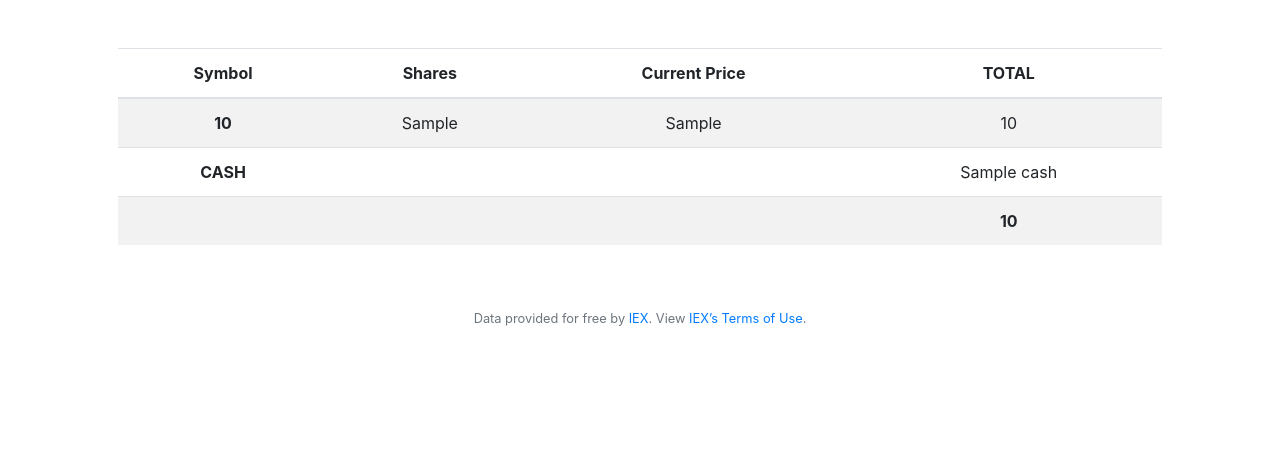
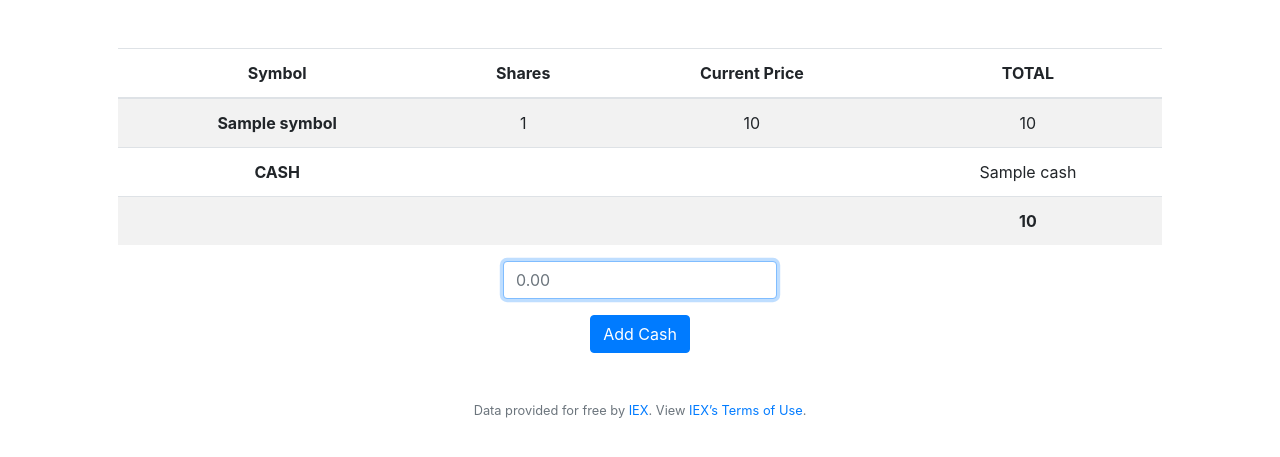
Before and after one commit to NHopewell/Harvard-CS50, a Flask app: template week_8_Web_Programming/Finance/templates/index.html in a window 1280 px wide. Shown: the part 76-533 px from the top of the page. Run offline with Flask 2, Linux system fonts and the light colour scheme; the template is opened without the code that fills it: most values are stand-ins (such as "Sample title", 1, 10 or a date in 2020); some libraries are stand-ins or nearby versions.

Commit message:
final index

```diff
--- a/week_8_Web_Programming/Finance/templates/index.html
+++ b/week_8_Web_Programming/Finance/templates/index.html
@@ -15,12 +15,12 @@
         </tr>
       </thead>
       <tbody>
-          {% for row in stock_counts %}
+          {% for row in stocks %}
             <tr>
-              <th scope="row">{{ row["stock_symbol"] }}</th>
-              <td>{{ row["SUM(num_shares)"] }}</td>
-              <td>{{ row["Current Price"] }}</td>
-              <td>{{ row["TOTAL"] }}</td>
+              <th scope="row">{{ row["symbol"] }}</th>
+              <td>{{ row["num_shares"] }}</td>
+              <td>{{ row["current_price"] }}</td>
+              <td>{{ row["total"] }}</td>
             </tr>
           {% endfor %}
             <tr>
@@ -37,4 +37,10 @@
             </tr>
       </tbody>
     </table>
+    <form action="/" method="post">
+        <div class="form-group">
+            <input autocomplete="off" autofocus class="form-control" name="addCash" placeholder="0.00" type="text">
+        </div>
+        <button class="btn btn-primary" type="submit">Add Cash</button>
+    </form>
 {% endblock %}
```
